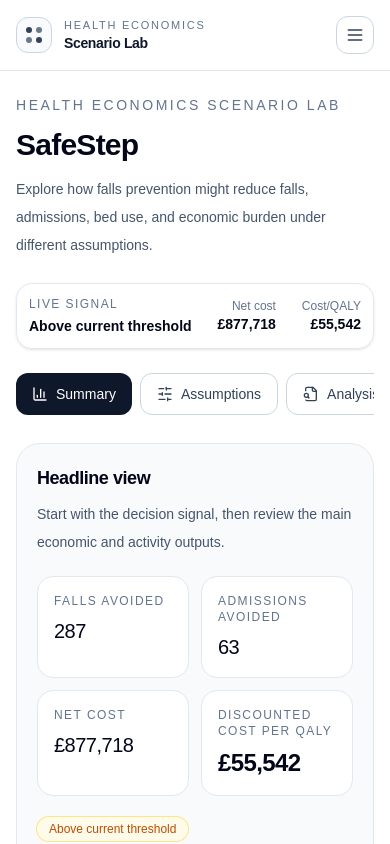
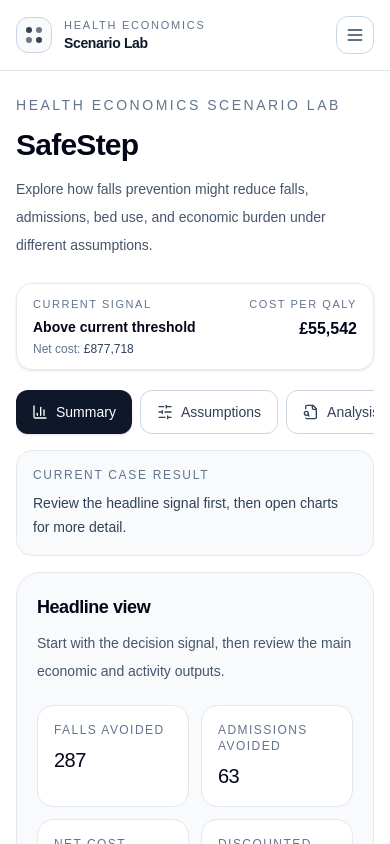
Before and after one commit to olivercareyncl/health-economics-scenario-lab, a Next.js app in the folder site/: page /sandboxes/safestep in a window 390 px wide. Shown: the top 844 px of the page. Built offline with nearby package versions, Linux system fonts and the light colour scheme.

Commit message:
Update safestep-app.tsx

```diff
--- a/site/src/components/safestep/safestep-app.tsx
+++ b/site/src/components/safestep/safestep-app.tsx
@@ -640,7 +640,7 @@ function MobileAccordion({
         <span className="text-sm font-medium text-slate-900">{title}</span>
         <ChevronDown
           className={cx(
-            "h-4 w-4 text-slate-500 transition-transform",
+            "h-4 w-4 text-slate-500 transition-transform duration-200",
             open && "rotate-180",
           )}
         />
@@ -740,16 +740,34 @@ function MobileTabButton({
     <button
       type="button"
       onClick={onClick}
+      aria-pressed={active}
       className={cx(
-        "inline-flex items-center justify-center gap-2 rounded-xl px-4 py-2.5 text-sm font-medium transition",
+        "inline-flex min-h-11 items-center justify-center gap-2 rounded-xl px-4 py-2.5 text-sm font-medium transition-colors",
         active
-          ? "bg-slate-900 text-white"
+          ? "bg-slate-900 text-white shadow-sm"
           : "border border-slate-300 bg-white text-slate-700 hover:bg-slate-50",
       )}
     >
       {icon}
       {children}
     </button>
+  );
+}
+
+function MobileSectionIntro({
+  title,
+  description,
+}: {
+  title: string;
+  description: string;
+}) {
+  return (
+    <div className="mb-4 rounded-2xl border border-slate-200 bg-slate-50 p-4 lg:hidden">
+      <p className="text-xs font-medium uppercase tracking-[0.14em] text-slate-500">
+        {title}
+      </p>
+      <p className="mt-2 text-sm leading-6 text-slate-700">{description}</p>
+    </div>
   );
 }
 
@@ -882,7 +900,6 @@ function AssumptionReviewCard({
 export default function SafeStepApp() {
   const [inputs, setInputs] = useState<Inputs>(DEFAULT_INPUTS);
   const [mobileTab, setMobileTab] = useState<MobileTab>("summary");
-  const [showAdvancedMobile, setShowAdvancedMobile] = useState(false);
   const [openSections, setOpenSections] = useState<
     Record<AssumptionSectionKey, boolean>
   >({
@@ -912,7 +929,6 @@ export default function SafeStepApp() {
 
   const resetToBaseCase = () => {
     setInputs({ ...DEFAULT_INPUTS });
-    setShowAdvancedMobile(false);
     setOpenSections({
       "advanced-delivery": false,
       "advanced-risk": false,
@@ -922,6 +938,27 @@ export default function SafeStepApp() {
 
   const toggleSection = (key: AssumptionSectionKey) => {
     setOpenSections((prev) => ({ ...prev, [key]: !prev[key] }));
+  };
+
+  const activeMobileTabMeta: Record<
+    MobileTab,
+    { title: string; description: string }
+  > = {
+    summary: {
+      title: "Current case result",
+      description:
+        "Review the headline signal first, then open charts for more detail.",
+    },
+    assumptions: {
+      title: "Adjust scenario inputs",
+      description:
+        "Change the key assumptions here, then return to Summary to see the updated result.",
+    },
+    analysis: {
+      title: "Inspect drivers and uncertainty",
+      description:
+        "Use this section to review the assumption set and test how stable the case looks.",
+    },
   };
 
   const summaryMetrics = (
@@ -1042,12 +1079,17 @@ export default function SafeStepApp() {
           className="flex w-full items-center justify-between gap-4 px-4 py-4 text-left"
           aria-expanded={openSections["advanced-delivery"]}
         >
+          <div>
             <span className="text-sm font-medium text-slate-900">
               Delivery assumptions
             </span>
+            <p className="mt-1 text-xs text-slate-500">
+              Uptake, completion, drop-off, and effect decay.
+            </p>
+          </div>
           <ChevronDown
             className={cx(
-              "h-4 w-4 text-slate-500 transition-transform",
+              "h-4 w-4 shrink-0 text-slate-500 transition-transform duration-200",
               openSections["advanced-delivery"] && "rotate-180",
             )}
           />
@@ -1106,12 +1148,17 @@ export default function SafeStepApp() {
           className="flex w-full items-center justify-between gap-4 px-4 py-4 text-left"
           aria-expanded={openSections["advanced-risk"]}
         >
+          <div>
             <span className="text-sm font-medium text-slate-900">
               Risk and pathway assumptions
             </span>
+            <p className="mt-1 text-xs text-slate-500">
+              Admission rate and length of stay.
+            </p>
+          </div>
           <ChevronDown
             className={cx(
-              "h-4 w-4 text-slate-500 transition-transform",
+              "h-4 w-4 shrink-0 text-slate-500 transition-transform duration-200",
               openSections["advanced-risk"] && "rotate-180",
             )}
           />
@@ -1147,12 +1194,17 @@ export default function SafeStepApp() {
           className="flex w-full items-center justify-between gap-4 px-4 py-4 text-left"
           aria-expanded={openSections["advanced-economics"]}
         >
+          <div>
             <span className="text-sm font-medium text-slate-900">
               Economic assumptions
             </span>
+            <p className="mt-1 text-xs text-slate-500">
+              Costs, QALY loss, threshold, and discounting.
+            </p>
+          </div>
           <ChevronDown
             className={cx(
-              "h-4 w-4 text-slate-500 transition-transform",
+              "h-4 w-4 shrink-0 text-slate-500 transition-transform duration-200",
               openSections["advanced-economics"] && "rotate-180",
             )}
           />
@@ -1286,32 +1338,35 @@ export default function SafeStepApp() {
         </p>
       </div>
 
-      <div className="sticky top-[72px] z-20 mb-6 rounded-2xl border border-slate-200 bg-white/95 p-3 shadow-sm backdrop-blur lg:hidden">
-        <div className="flex items-center justify-between gap-3">
-          <div>
-            <p className="text-xs font-medium uppercase tracking-[0.12em] text-slate-500">
-              Live signal
+      <div className="sticky top-[72px] z-20 mb-5 rounded-2xl border border-slate-200 bg-white/95 px-4 py-3 shadow-sm backdrop-blur lg:hidden">
+        <div className="flex items-start justify-between gap-4">
+          <div className="min-w-0">
+            <p className="text-[11px] font-medium uppercase tracking-[0.14em] text-slate-500">
+              Current signal
             </p>
             <p className="mt-1 text-sm font-semibold text-slate-950">
               {decisionStatus}
             </p>
-          </div>
-          <div className="text-right">
-            <p className="text-xs text-slate-500">{netCostLabel}</p>
-            <p className="text-sm font-semibold text-slate-950">
+            <p className="mt-1 text-xs text-slate-500">
+              {netCostLabel}:{" "}
+              <span className="font-medium text-slate-700">
                 {formatCurrency(Math.abs(results.discounted_net_cost_total))}
-            </p>
-          </div>
-          <div className="text-right">
-            <p className="text-xs text-slate-500">Cost/QALY</p>
-            <p className="text-sm font-semibold text-slate-950">
+              </span>
+            </p>
+          </div>
+
+          <div className="shrink-0 text-right">
+            <p className="text-[11px] font-medium uppercase tracking-[0.14em] text-slate-500">
+              Cost per QALY
+            </p>
+            <p className="mt-1 text-base font-semibold text-slate-950">
               {formatCurrency(results.discounted_cost_per_qaly)}
             </p>
           </div>
         </div>
       </div>
 
-      <div className="mb-6 flex gap-2 overflow-x-auto pb-1 lg:hidden">
+      <div className="mb-3 flex gap-2 overflow-x-auto pb-1 lg:hidden">
         <MobileTabButton
           active={mobileTab === "summary"}
           onClick={() => setMobileTab("summary")}
@@ -1334,6 +1389,11 @@ export default function SafeStepApp() {
           Analysis
         </MobileTabButton>
       </div>
+
+      <MobileSectionIntro
+        title={activeMobileTabMeta[mobileTab].title}
+        description={activeMobileTabMeta[mobileTab].description}
+      />
 
       <div className="grid gap-6 lg:grid-cols-[1.05fr_0.95fr] xl:grid-cols-[1.1fr_0.9fr]">
         <div className={cx(mobileTab !== "summary" && "hidden lg:block")}>
@@ -1378,56 +1438,40 @@ export default function SafeStepApp() {
             title="Assumptions"
             description="Quick mode surfaces the most decision-relevant inputs first. Advanced assumptions stay available below."
             action={
+              <div className="flex flex-col items-start gap-2">
                 <button
                   type="button"
                   onClick={resetToBaseCase}
                   className="inline-flex items-center gap-2 rounded-xl border border-slate-300 bg-white px-4 py-2 text-sm font-medium text-slate-700 transition hover:bg-slate-100"
                 >
                   <RotateCcw className="h-4 w-4" />
-                Reset
+                  Reset to base case
                 </button>
-            }
-          >
-            <div className="space-y-4 lg:hidden">
-              <div className="rounded-2xl border border-slate-200 bg-white p-4">
+                <p className="text-xs text-slate-500">
+                  Restores the default scenario assumptions.
+                </p>
+              </div>
+            }
+          >
+            <div className="space-y-4">
+              <div className="rounded-2xl border border-slate-200 bg-white p-4 lg:p-5">
                 <p className="mb-4 text-sm font-medium text-slate-900">
                   Quick assumptions
                 </p>
                 {assumptionsQuick}
               </div>
 
-              <div className="rounded-2xl border border-slate-200 bg-white p-4">
-                <button
-                  type="button"
-                  onClick={() => setShowAdvancedMobile((v) => !v)}
-                  className="flex w-full items-center justify-between gap-4 text-left"
-                  aria-expanded={showAdvancedMobile}
-                >
-                  <span className="text-sm font-medium text-slate-900">
-                    Show advanced assumptions
-                  </span>
-                  <ChevronDown
-                    className={cx(
-                      "h-4 w-4 text-slate-500 transition-transform",
-                      showAdvancedMobile && "rotate-180",
-                    )}
-                  />
-                </button>
-
-                {showAdvancedMobile ? (
-                  <div className="mt-4">{advancedSections}</div>
-                ) : null}
-              </div>
-            </div>
-
-            <div className="hidden space-y-5 lg:block">
-              <div className="rounded-2xl border border-slate-200 bg-white p-5">
-                <p className="mb-4 text-sm font-medium text-slate-900">
-                  Quick assumptions
-                </p>
-                {assumptionsQuick}
+              <div className="rounded-2xl border border-slate-200 bg-slate-100/70 p-4">
+                <div className="mb-4">
+                  <p className="text-sm font-medium text-slate-900">
+                    Advanced assumptions
+                  </p>
+                  <p className="mt-1 text-xs text-slate-500">
+                    Expand only the sections you need.
+                  </p>
                 </div>
                 {advancedSections}
+              </div>
             </div>
           </SectionCard>
         </div>
```
Lines whose indentation alone changed are shown as unchanged.
